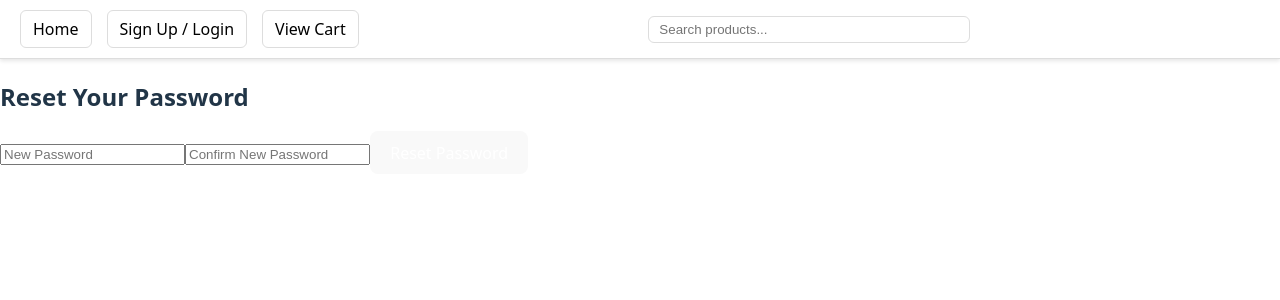
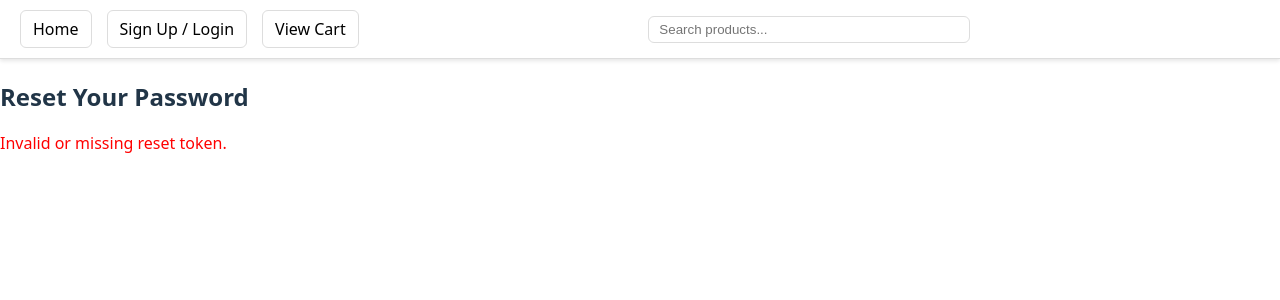
Before and after one commit to Sachiv007/pyxelane-frontend, a React (Vite) app: page /reset-password in a window 1280 px wide. Shown: the top 300 px of the page. Built offline with nearby package versions, Linux system fonts and the light colour scheme.

Commit message:
Reset email frontend fix 1

```diff
--- a/src/pages/ResetPassword.jsx
+++ b/src/pages/ResetPassword.jsx
@@ -1,13 +1,26 @@
-import React, { useState } from "react";
-import { useNavigate } from "react-router-dom";
-import { supabase } from "../supabaseClient";
+import React, { useState, useEffect } from "react";
+import { useNavigate, useLocation } from "react-router-dom";
 
 export default function ResetPassword() {
   const navigate = useNavigate();
+  const location = useLocation();
+
   const [newPassword, setNewPassword] = useState("");
   const [confirmPassword, setConfirmPassword] = useState("");
   const [error, setError] = useState("");
   const [success, setSuccess] = useState("");
+  const [token, setToken] = useState("");
+
+  // Extract token from URL: /reset-password?token=abcd123
+  useEffect(() => {
+    const params = new URLSearchParams(location.search);
+    const resetToken = params.get("token");
+    if (!resetToken) {
+      setError("Invalid or missing reset token.");
+    } else {
+      setToken(resetToken);
+    }
+  }, [location]);
 
   const handleSubmit = async (e) => {
     e.preventDefault();
@@ -17,14 +30,27 @@ export default function ResetPassword() {
       return;
     }
 
-    // Supabase v2: update current user's password (session is auto set by reset link)
-    const { error } = await supabase.auth.updateUser({ password: newPassword });
+    try {
+      const response = await fetch(
+        `${process.env.REACT_APP_BACKEND_URL}/api/reset-password`,
+        {
+          method: "POST",
+          headers: { "Content-Type": "application/json" },
+          body: JSON.stringify({ token, newPassword }),
+        }
+      );
 
-    if (error) {
-      setError("Failed to reset password: " + error.message);
-    } else {
+      const data = await response.json();
+
+      if (!response.ok) {
+        throw new Error(data.error || "Failed to reset password");
+      }
+
       setSuccess("Password has been reset successfully.");
+      setError("");
       setTimeout(() => navigate("/login"), 3000);
+    } catch (err) {
+      setError("Failed to reset password: " + err.message);
     }
   };
 
@@ -33,7 +59,7 @@ export default function ResetPassword() {
       <h2>Reset Your Password</h2>
       {error && <p style={{ color: "red" }}>{error}</p>}
       {success && <p style={{ color: "green" }}>{success}</p>}
-      {!success && (
+      {!success && token && (
         <form onSubmit={handleSubmit}>
           <input
             type="password"
```
